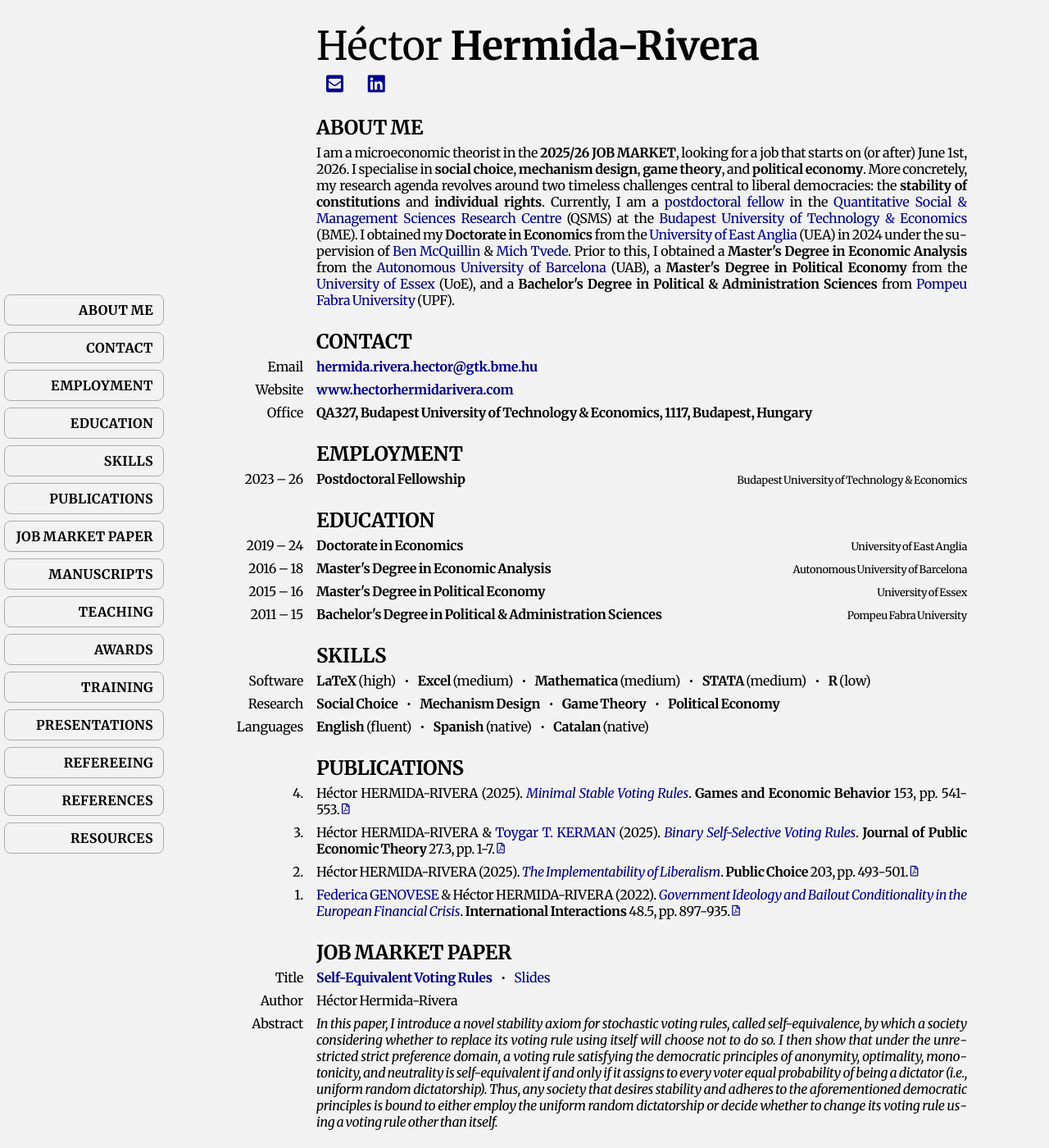
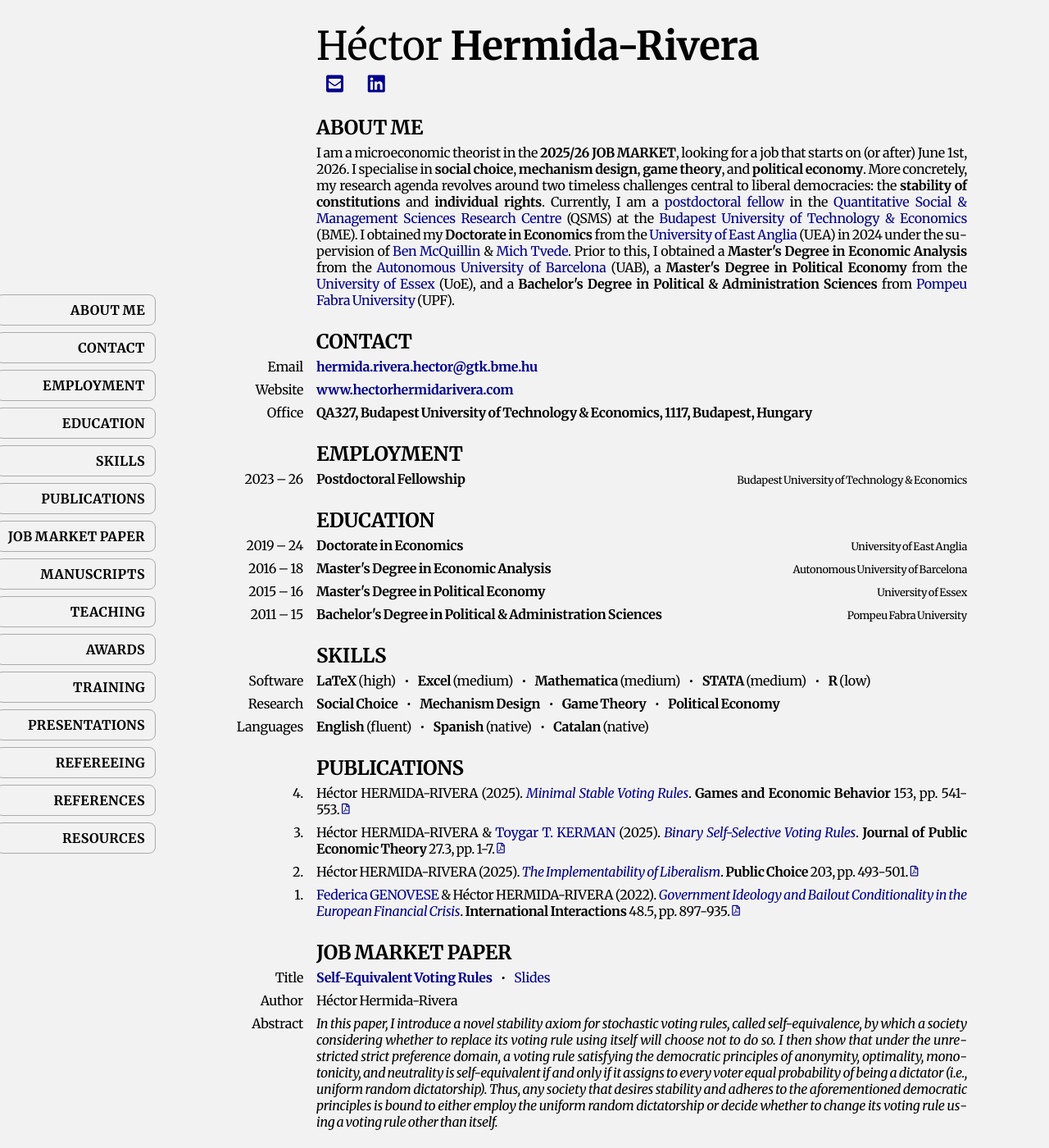
Before and after one commit to HectorHermidaRivera/hectorhermidarivera.github.io, a Jekyll site: the page built from index.md, in a window 1280 px wide and 1400 px high. Shown: the whole window at 82% size. Built offline with Jekyll 4.4.1, drawn with Linux system fonts in a browser that asks for light colours; a style sheet for code colours, icons or effects is not loaded.

Commit message:
Update style.css

```diff
--- a/assets/css/style.css
+++ b/assets/css/style.css
@@ -17,7 +17,7 @@
 .sidebar {
   position: fixed;
   top: 0;
-  left: 5px;
+  left: 0px;
   width: 195px;
   height: 100%;
   display: flex;
@@ -34,7 +34,7 @@
 
 .sidebar a {
   display: block;
-  padding: 8px 12px;        /* internal padding for the link itself */
+  padding: 8px 12px;
   text-align: right;
   color: #000;
   text-decoration: none;
@@ -45,6 +45,7 @@
   border-radius: 8px;
   transition: all 0.2s ease;
   background-color: #f2f2f2;
+ transform: translateX(-5px);
 }
 
 .sidebar a:hover {
```
